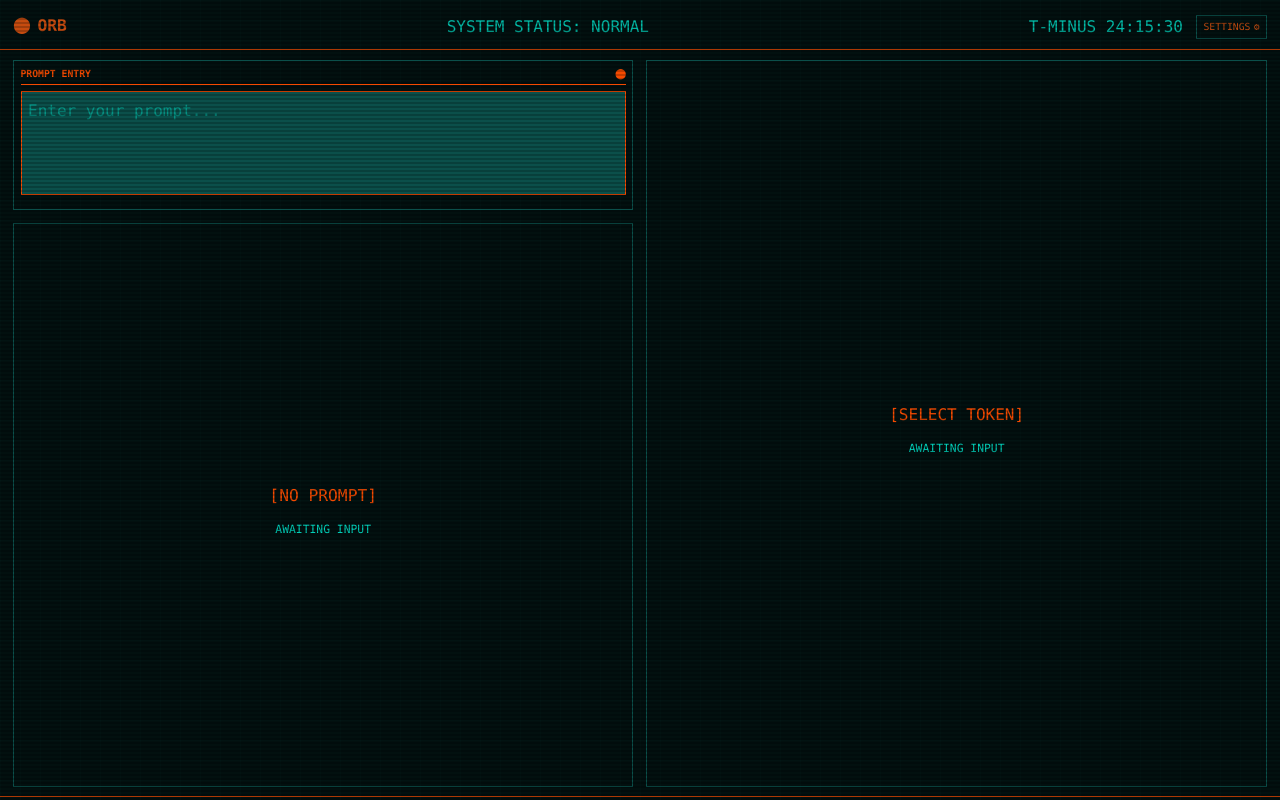
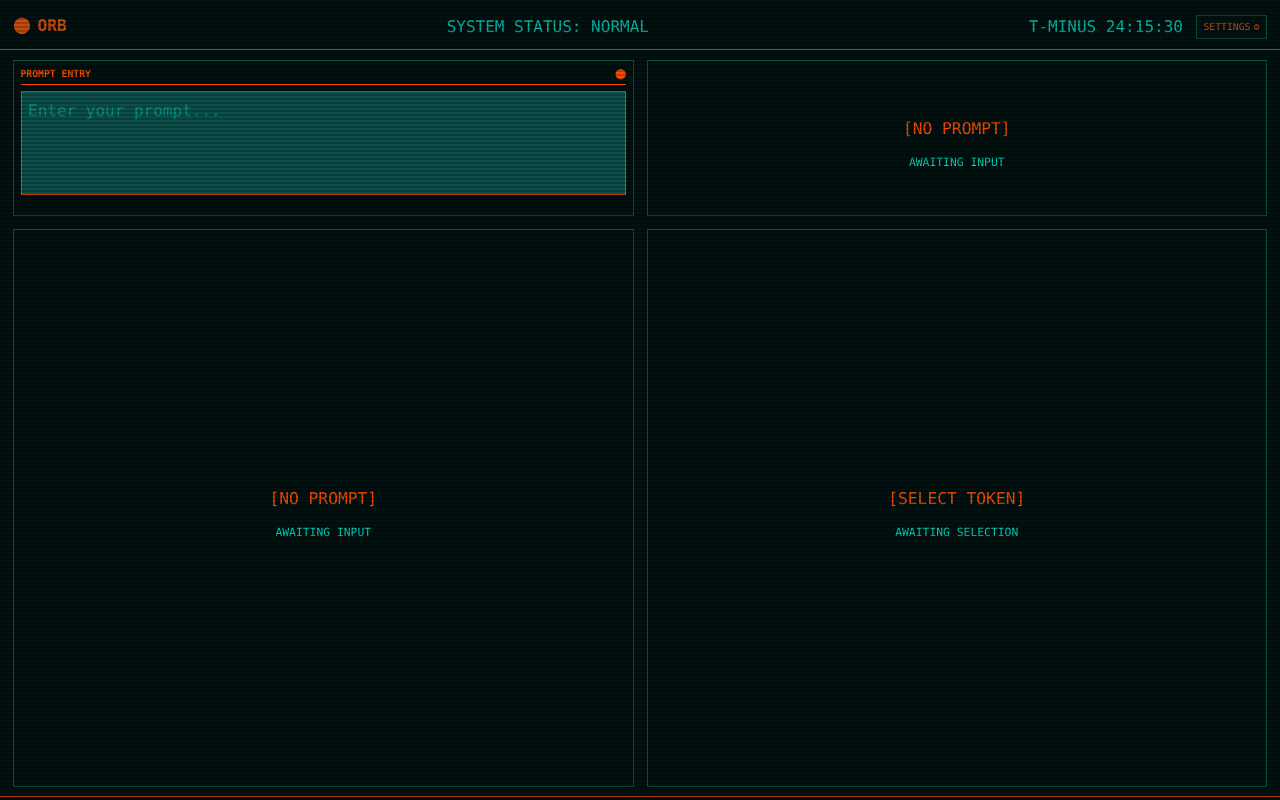
Before and after one commit to tobthecreator/orb-token-analyzer, a React (Vite) app: page / in a window 1280 px wide. Built offline with nearby package versions, Linux system fonts and the light colour scheme.

Commit message:
Update tokenizer.tsx

```diff
--- a/src/tokenizer.tsx
+++ b/src/tokenizer.tsx
@@ -1,4 +1,39 @@
 import { useState, useEffect, useRef } from "react";
+
+const SectionHeader = ({ title }: { title: string }) => {
+	return (
+		<div className="text-xs text-orange-600 font-bold mb-2 border-b border-orange-600 pb-1 uppercase">
+			{title}
+		</div>
+	);
+};
+
+const EmptyState = ({
+	message,
+	action = "Awaiting Input",
+	blinking,
+}: {
+	message: string;
+	action: string;
+	blinking: boolean;
+}) => {
+	return (
+		<div className="flex items-center justify-center h-full text-center">
+			<div>
+				<div
+					className={`text-orange-600 mt-4 ${
+						blinking ? "opacity-100" : "opacity-40"
+					}`}
+				>
+					<div className="text-xl text-orange-600 mb-4 uppercase">
+						[{message}]
+					</div>
+				</div>
+				<div className="text-teal-400 text-sm uppercase">{action}</div>
+			</div>
+		</div>
+	);
+};
 
 const SettingsModal = ({ onClose }: { onClose: () => void }) => {
 	return (
@@ -13,6 +48,9 @@ const SettingsModal = ({ onClose }: { onClose: () => void }) => {
 			<div className="relative w-2/3 max-w-2xl border border-orange-600 bg-black z-30 p-4">
 				<div className="text-sm text-orange-600 font-bold mb-4 border-b border-orange-600 pb-2 flex justify-between">
 					<span>SYSTEM CONFIGURATION</span>
+					<span className="cursor-pointer" onClick={onClose}>
+						ESC
+					</span>
 				</div>
 
 				<div className="grid gap-4">
@@ -289,6 +327,8 @@ const RetroTokenizer = () => {
 					promptRef.current.focus();
 				}
 			}
+		} else if (e.key === "Escape" && showSettings) {
+			setShowSettings(false);
 		} else if (focusedIndex >= 0) {
 			// Handle arrow keys in token list
 			switch (e.key) {
@@ -421,10 +461,9 @@ const RetroTokenizer = () => {
 
 			{/* Main content */}
 			<div className="flex h-full gap-4">
-				{/* Left panel - Input and tokens */}
-				<div className="flex flex-col w-1/2 gap-4">
-					{/* Prompt input */}
-					<div className="border border-teal-900 p-2 relative">
+				<div className="grid grid-cols-2 gap-4 w-full grid-rows-[auto_1fr]">
+					{/* Propmt */}
+					<div className="border border-teal-900 p-2 relative h-48">
 						<div className="text-xs text-orange-600 font-bold mb-2 border-b border-orange-600 pb-1 flex justify-between">
 							PROMPT ENTRY
 							<span className={blinkingElement ? "opacity-100" : "opacity-0"}>
@@ -446,28 +485,56 @@ const RetroTokenizer = () => {
 						/>
 					</div>
 
-					{/* Token breakdown */}
+					{/* Prompt Metrics */}
+					<div className="border border-teal-900 p-4 flex flex-col relative h-48">
+						{!prompt ? (
+							<EmptyState
+								message="NO PROMPT"
+								action="AWAITING INPUT"
+								blinking={blinkingElement}
+							/>
+						) : (
+							<>
+								<SectionHeader title="Prompt Metrics" />
+								<div className="grid grid-cols-2 gap-4 mb-4">
+									<div className="p-2 relative">
+										<div className="text-xs text-orange-600">TOKENS:</div>
+										<div className="text-teal-400 text-xl">{tokens.length}</div>
+										<div className="absolute top-0 right-0 w-1/4 h-px bg-teal-400" />
+									</div>
+									<div className="p-2 relative">
+										<div className="text-xs text-orange-600">CHARACTERS:</div>
+										<div className="text-teal-400 text-xl">{prompt.length}</div>
+										<div className="absolute top-0 right-0 w-1/4 h-px bg-teal-400" />
+									</div>
+									<div className="p-2 relative">
+										<div className="text-xs text-orange-600">WORDS:</div>
+										<div className="text-teal-400 text-xl">{prompt.length}</div>
+										<div className="absolute top-0 right-0 w-1/4 h-px bg-teal-400" />
+									</div>
+									<div className="p-2 relative">
+										<div className="text-xs text-orange-600">COST:</div>
+										<div className="text-teal-400 text-xl">
+											${(tokens.length * 5) / 1000000}
+										</div>
+										<div className="absolute top-0 right-0 w-1/4 h-px bg-teal-400" />
+									</div>
+								</div>
+							</>
+						)}
+					</div>
+
+					{/* Token List */}
 					<div className="border border-teal-900 p-2 flex-grow overflow-auto relative">
 						{!prompt ? (
-							<div className="flex items-center justify-center h-full text-center">
-								<div>
-									<div
-										className={`text-orange-600 mt-4 ${
-											blinkingElement ? "opacity-100" : "opacity-40"
-										}`}
-									>
-										<div className="text-xl text-orange-600 mb-4">
-											[NO PROMPT]
-										</div>
-									</div>
-									<div className="text-teal-400 text-sm">AWAITING INPUT</div>
-								</div>
-							</div>
+							<EmptyState
+								message="NO PROMPT"
+								action="AWAITING INPUT"
+								blinking={blinkingElement}
+							/>
 						) : (
 							<>
-								<div className="text-xs text-orange-600 font-bold mb-2 border-b border-orange-600 pb-1">
-									TOKEN ANALYSIS
-								</div>
+								<SectionHeader title="Token List" />
 								<div className="grid grid-cols-1 gap-2" ref={tokenListRef}>
 									{tokens.map((token, i) => (
 										<div
@@ -497,28 +564,18 @@ const RetroTokenizer = () => {
 							</>
 						)}
 					</div>
-				</div>
 
-				{/* Right panel - Token details */}
-				<div className="w-1/2 border border-teal-900 p-4 flex flex-col relative">
+					{/* Token Metrics */}
+					<div className="border border-teal-900 p-4 flex flex-col relative flex-grow">
 						{!tokenData ? (
-						<div className="flex items-center justify-center h-full text-center">
-							<div>
-								<div
-									className={`text-orange-600 my-4 ${
-										blinkingElement ? "opacity-100" : "opacity-40"
-									}`}
-								>
-									[SELECT TOKEN]
-								</div>
-								<div className="text-teal-400 text-sm">AWAITING INPUT</div>
-							</div>
-						</div>
+							<EmptyState
+								message="SELECT TOKEN"
+								action="AWAITING SELECTION"
+								blinking={blinkingElement}
+							/>
 						) : (
 							<>
-							<div className="text-xs text-orange-600 font-bold mb-2 border-b border-orange-600 pb-1">
-								TOKEN ANALYSIS
-							</div>
+								<SectionHeader title="Token" />
 
 								<div className="flex mb-4">
 									<div className="w-full px-4 py-2 flex justify-between items-center">
@@ -533,9 +590,7 @@ const RetroTokenizer = () => {
 									</div>
 								</div>
 
-							<div className="text-xs text-orange-600 font-bold mb-2 border-b border-orange-600 pb-1">
-								METRICS
-							</div>
+								<SectionHeader title="TOKEN METRICS" />
 
 								<div className="grid grid-cols-2 gap-4 mb-4">
 									<div className="p-2 relative">
@@ -547,7 +602,9 @@ const RetroTokenizer = () => {
 									</div>
 									<div className="p-2 relative">
 										<div className="text-xs text-orange-600">LOGIT:</div>
-									<div className="text-teal-400 text-xl">{tokenData.logit}</div>
+										<div className="text-teal-400 text-xl">
+											{tokenData.logit}
+										</div>
 										<div className="absolute top-0 right-0 w-1/4 h-px bg-teal-400" />
 									</div>
 									<div className="p-2 relative">
@@ -568,7 +625,9 @@ const RetroTokenizer = () => {
 
 								<div className="text-xs text-orange-600 font-bold mb-2 border-b border-orange-600 pb-1 flex justify-between">
 									<span>NEXT TOKEN PREDICTIONS</span>
-								<span className={blinkingElement ? "opacity-100" : "opacity-0"}>
+									<span
+										className={blinkingElement ? "opacity-100" : "opacity-0"}
+									>
 										⬤
 									</span>
 								</div>
@@ -612,9 +671,7 @@ const RetroTokenizer = () => {
 
 								{/* Cumulative Probability Distribution */}
 								<div className="mt-4">
-								<div className="text-xs text-orange-600 font-bold mb-2 border-b border-orange-600 pb-1">
-									CUMULATIVE PROBABILITY DISTRIBUTION
-								</div>
+									<SectionHeader title="CUMULATIVE PROBABILITY DISTRIBUTION" />
 									<div className="h-24 border border-teal-900 p-2 relative">
 										{/* Probability bars */}
 										{tokenData.nextTokens.map((prediction, i) => {
@@ -688,6 +745,7 @@ const RetroTokenizer = () => {
 					</div>
 				</div>
 			</div>
+		</div>
 	);
 };
 
```
Lines whose indentation alone changed are shown as unchanged.
